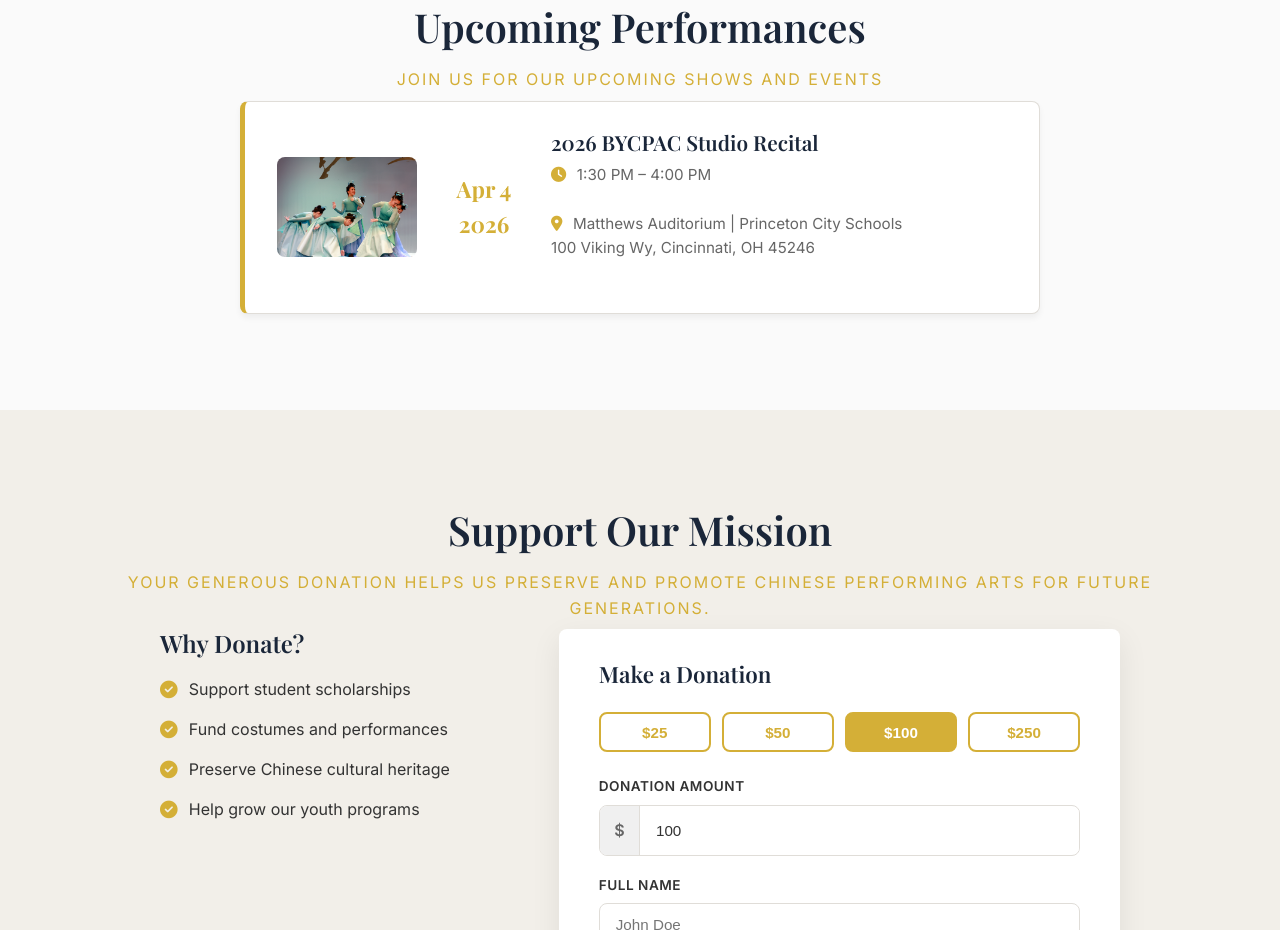
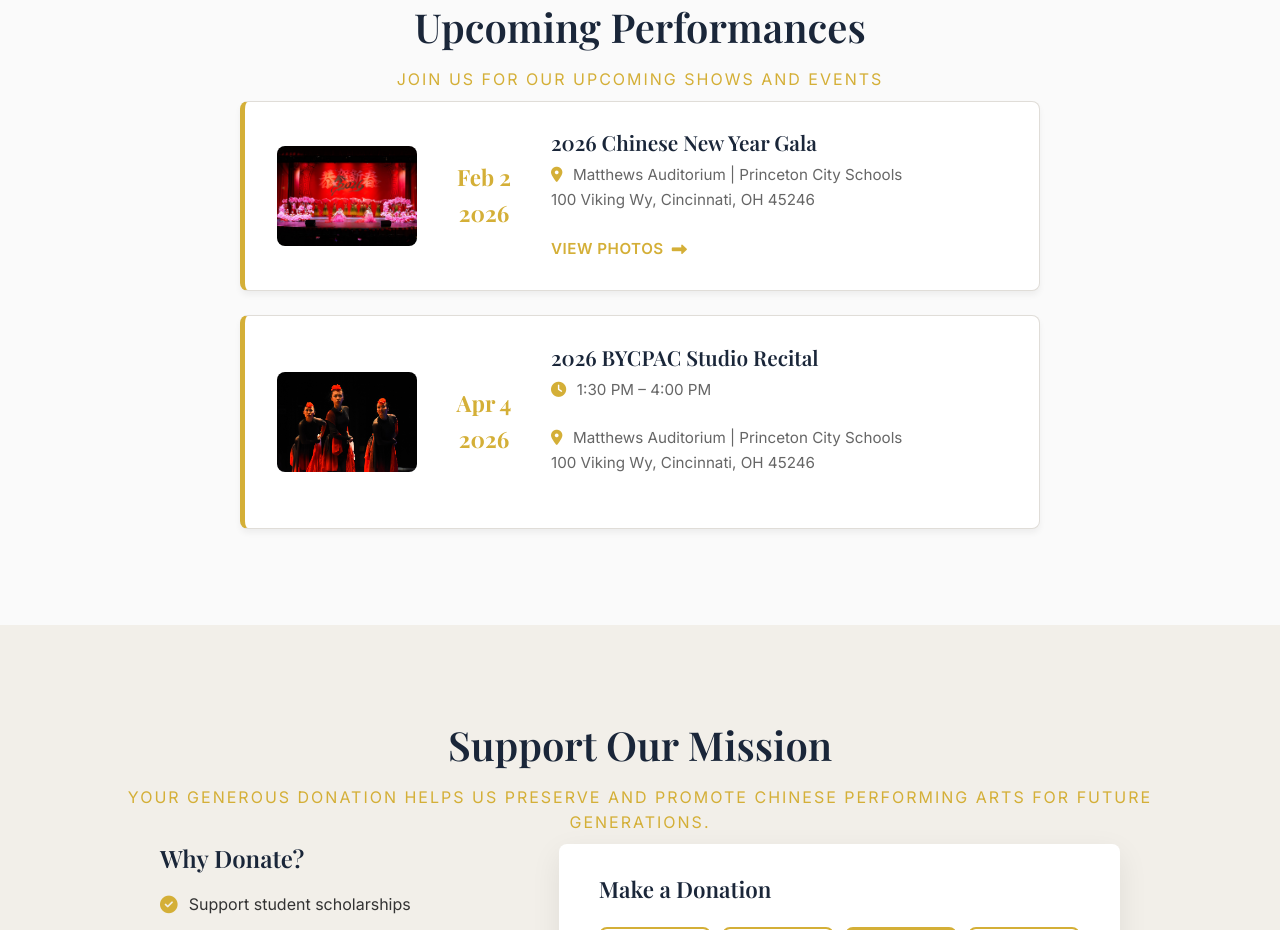
Before and after one commit to huliokk/BYCPAC-Website, a plain HTML site: page index.html in a window 1280 px wide. Shown: the part 2699-3629 px from the top of the page. Drawn offline with nearby package versions, Linux system fonts and the light colour scheme; a web font is replaced by a local one.

Commit message:
Add CNY Gala event, photo link, and update recital image

```diff
--- a/index.html
+++ b/index.html
@@ -155,7 +155,19 @@
             </div>
             <div class="events-grid scroll-reveal">
                 <div class="event-card">
-                    <img src="assets/2026recital.jpg" alt="2026 BYCPAC Studio Recital" style="width:140px; height:100px; object-fit:cover; border-radius:8px; flex-shrink:0;">
+                    <img src="assets/2026CNY.jpg" alt="2026 Chinese New Year Gala" style="width:140px; height:100px; object-fit:cover; border-radius:8px; flex-shrink:0;">
+                    <div class="event-date">
+                        <span class="event-year">Feb 2</span>
+                        <span class="event-year">2026</span>
+                    </div>
+                    <div class="event-info">
+                        <h3 class="event-title">2026 Chinese New Year Gala</h3>
+                        <p class="event-location"><i class="fas fa-map-marker-alt"></i> Matthews Auditorium | Princeton City Schools<br>100 Viking Wy, Cincinnati, OH 45246</p>
+                        <a href="https://photos.app.goo.gl/V2xzwghWESQLvWpM6" target="_blank" class="link-arrow">View Photos <i class="fas fa-long-arrow-alt-right"></i></a>
+                    </div>
+                </div>
+                <div class="event-card">
+                    <img src="assets/2026recitalNew.JPG" alt="2026 BYCPAC Studio Recital" style="width:140px; height:100px; object-fit:cover; border-radius:8px; flex-shrink:0;">
                     <div class="event-date">
                         <span class="event-year">Apr 4</span>
                         <span class="event-year">2026</span>
```
Also changed, not shown: assets/2026CNY.jpg (added), assets/2026recital.jpg (deleted), assets/2026recitalNew.JPG (added).
